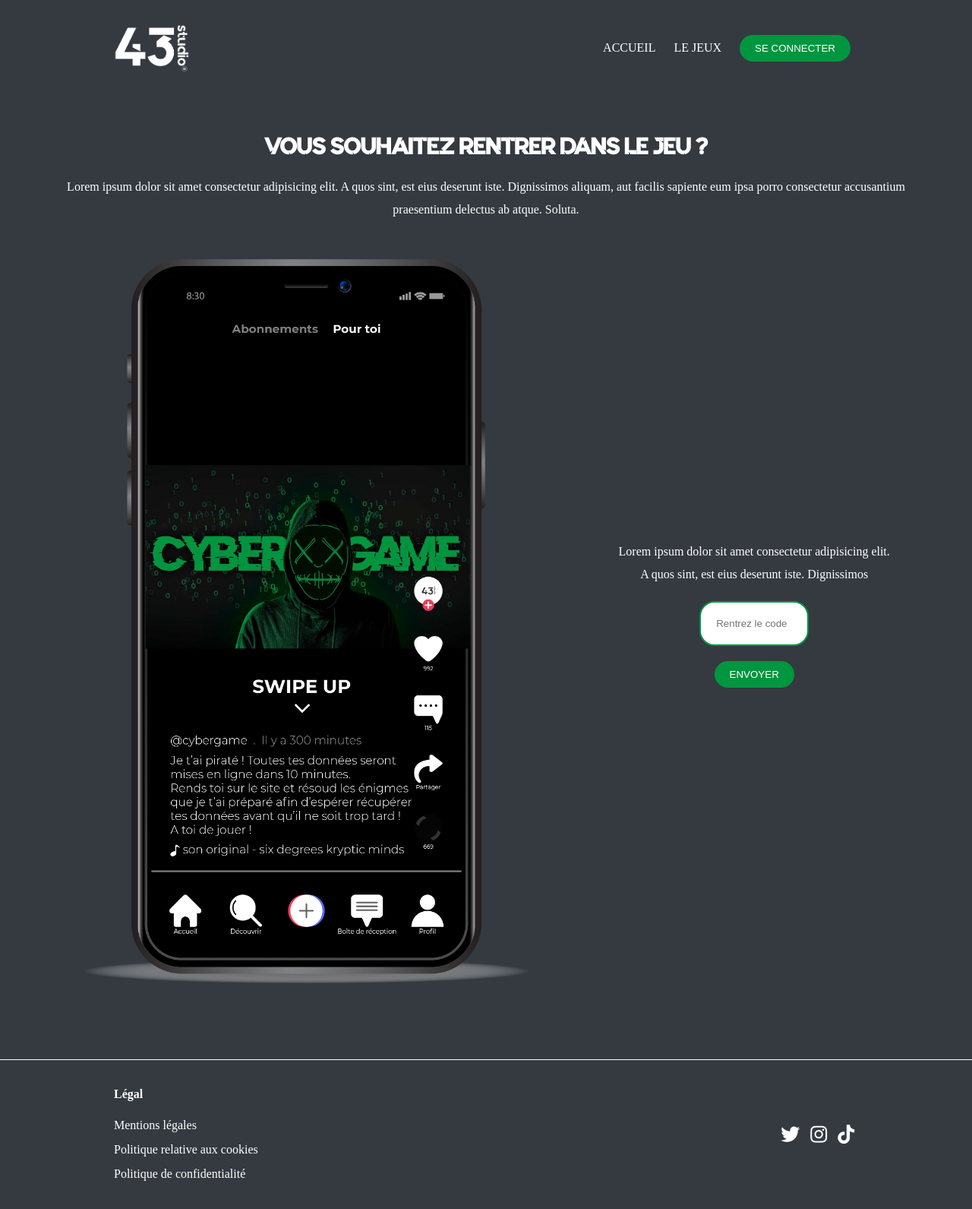
After one commit to Karen160/CyberGame, a PHP site: page /jeux.html in a window 1280 px wide. The commit adds this page. Shown: the whole page at 76% size. Run offline with PHP 8.4, Linux system fonts and the light colour scheme; some libraries are stand-ins or nearby versions; some web fonts are replaced.

Commit message:
ADD page jeux

```diff
--- a/connexion.html
+++ b/connexion.html
@@ -38,7 +38,6 @@
     <footer>
 
     </footer>
-    <script src="js/snake.js"></script>
     <script src="js/jquery-3.4.1.min.js"></script>
     <script src="js/general.js"></script>
 </body>
--- /dev/null
+++ b/jeux.html
@@ -0,0 +1,56 @@
+<!DOCTYPE html>
+<html lang="fr">
+<head>
+    <meta charset="UTF-8">
+    <link rel="stylesheet" href="style/import.css">
+    <meta name="viewport" content="width=device-width, initial-scale=1">
+    <meta name="keywords" content="escape game">
+    <script src="https://kit.fontawesome.com/0be28608a8.js" crossorigin="anonymous"></script>
+    <link rel="icon" type="image/png" sizes="16x16" href="asset/img/LOGO-43.png">
+    <meta name="autor" content="Azoulay Karen">
+    <title>CyberGame</title>
+
+</head>
+<body>
+    <header>
+        <nav class="navbar">
+            <img src="asset/img/LOGO-43-blanc.png" alt="Logo 43" />
+            <div>
+                <a href="index.html" id="">Accueil</a>
+                <a href="jeux.html">Le jeux</a>
+                <a href="connexion.html"><button>Se connecter</button></a>
+            </div>
+        </nav>
+    </header>
+    <main class="main_jeux">
+        <h2>Vous souhaitez rentrer dans le jeu ?</h2>
+        <p>Lorem ipsum dolor sit amet consectetur adipisicing elit. A quos sint, est eius deserunt iste. Dignissimos aliquam, aut facilis sapiente eum ipsa porro consectetur accusantium praesentium delectus ab atque. Soluta.</p>
+        <section>
+            <img src="asset/img/message_hackeur.png" alt="tik tok message">
+            <form>
+                <label>Lorem ipsum dolor sit amet consectetur adipisicing elit.<br /> A quos sint, est eius deserunt iste. Dignissimos </label>
+                <br />
+                <input id="code" placeholder="Rentrez le code" required/>
+                <br />
+                <button type="button" onclick="codeEntrer()">Envoyer</button>
+                <p id="msgCodeError"  class="error"></p>
+            </form>
+        </section>
+    </main>
+    <footer>
+        <div class="legal">
+            <p><strong>Légal</strong></p>
+            <a href="#">Mentions légales</a>
+            <a href="#">Politique relative aux cookies</a>
+            <a href="#">Politique de confidentialité</a>
+        </div>
+        <div>
+            <a href="#"><i class="fab fa-twitter"></i></a>
+            <a href="#"><i class="fab fa-instagram"></i></a>
+            <a href="#"><i class="fab fa-tiktok"></i></a>
+        </div>
+    </footer>
+    <script src="js/jquery-3.4.1.min.js"></script>
+    <script src="js/general.js"></script>
+</body>
+</html>
--- a/js/general.js
+++ b/js/general.js
@@ -1,6 +1,17 @@
 $('#btn').click(function () {
     $('#e1').css('display', 'block');
 })
+
+//Test d'entrée dans le jeu
+const codeSecret = 830;
+function codeEntrer() {
+    let code = document.getElementById("code").value;
+    if (code === codeSecret) {
+        window.location.replace("https://jqntn.github.io/CyberGame/etape1.html");
+    }else{
+        document.getElementById("msgCodeError").innerHTML = error;
+    }
+}
 
 //Formulaire connexion
 const pseudoAdmin = "karen";
@@ -10,8 +21,6 @@ var error = "Les informations sont erronés !";
 function validateForm() {
     let pseudo = document.getElementById("pseudo").value;
     let mdp = document.getElementById("mdp").value;
-    console.log(pseudo);
-    console.log(mdp);
     if (pseudo === pseudoAdmin && mdp === mdpAdmin) {
         window.location.replace("https://jqntn.github.io/CyberGame/panelAdmin.html");
     }else{
--- a/style/accueil.css
+++ b/style/accueil.css
@@ -40,9 +40,3 @@
         width: 100%;
     }
 }
-
-@media screen and (max-width: 550px){
-    .main_accueil section{
-
-    }
-}
--- a/style/general.css
+++ b/style/general.css
@@ -45,14 +45,33 @@ button:hover{
 
 h1, h2{
     text-transform: uppercase;
-    font-family: 'Quantify';
     font-size: 30px;
+    color: white;
 }
 
-p, a{
+h1{
+    font-family: 'Quantify';
+}
+
+h2{
+    font-family: 'Glitch';
+}
+
+p, a, label{
     font-family: 'Montserrat';
     font-size: 16px;
     line-height: 30px;
+    color: white;
+}
+
+.error{
+    color: red;
+    text-align: center;
+    font-weight: bold;
+}
+
+.hack{
+    font-family: 'Glitch';
 }
 
 main{
--- a/style/import.css
+++ b/style/import.css
@@ -1,3 +1,4 @@
 @import url(general.css);
 @import url(font.css);
 @import url(accueil.css);
+@import url(jeux.css);
--- /dev/null
+++ b/style/jeux.css
@@ -0,0 +1,44 @@
+.main_jeux{
+    text-align: center;
+    padding: 50px;
+}
+
+.main_jeux section{
+    margin-top: 50px;
+    display: flex;
+    justify-content: space-around;
+    align-items: center;
+    flex-wrap: wrap;
+}
+
+.main_jeux h2{
+    font-family: 'Quantify';
+}
+
+.main_jeux p{
+    margin-top: 20px;
+}
+
+.main_jeux form input{
+    border-radius: 20px;
+    width: 100px;
+    padding: 20px;
+    border: 2px solid #00963F;
+    margin: 20px 0;
+}
+
+.main_jeux img{
+    width: 50%;
+}
+
+@media screen and (max-width: 769px){
+    .main_jeux{
+        text-align: center;
+        padding: 20px;
+    }
+
+    .main_jeux img{
+        width: 100%;
+        margin-bottom: 50px;
+    }
+}
```
Also changed, not shown: etape1.html (added, +54 -0 lines), asset/img/message_hackeur.png (added), snake.html (added).
